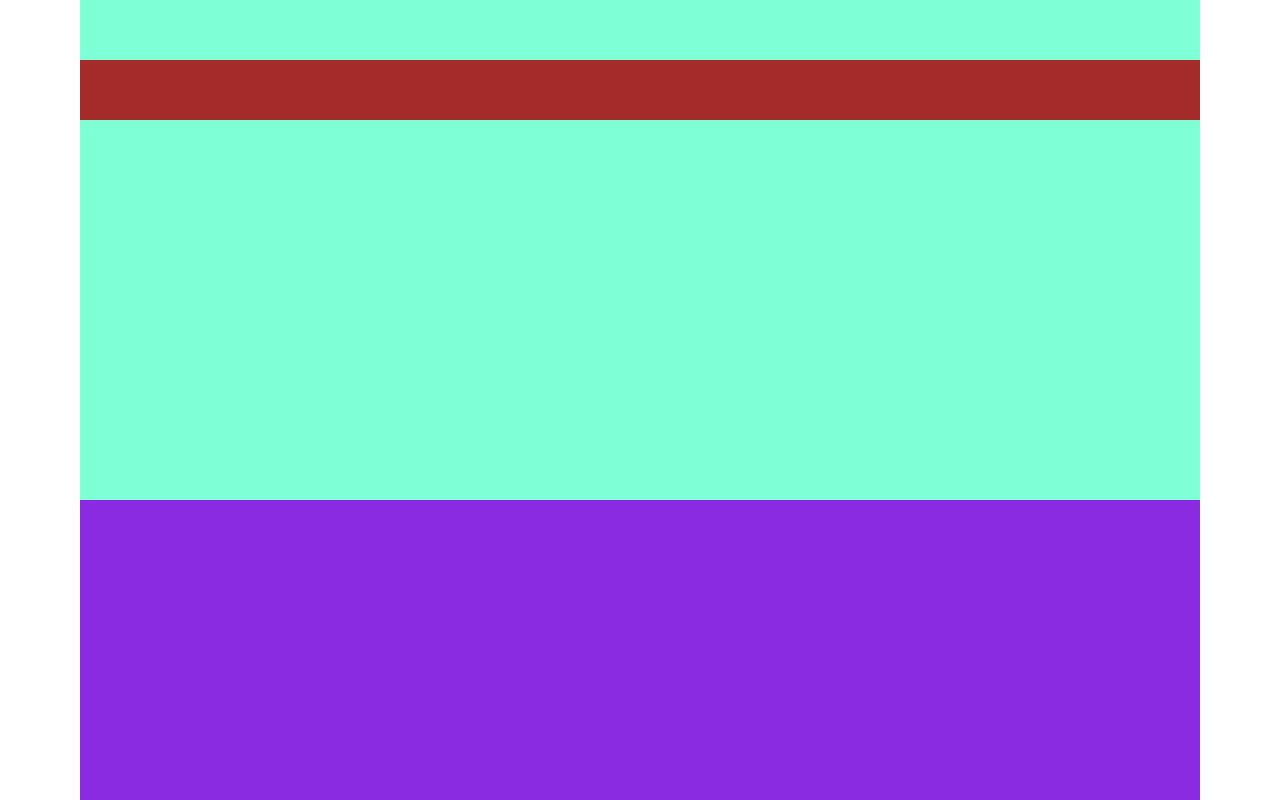
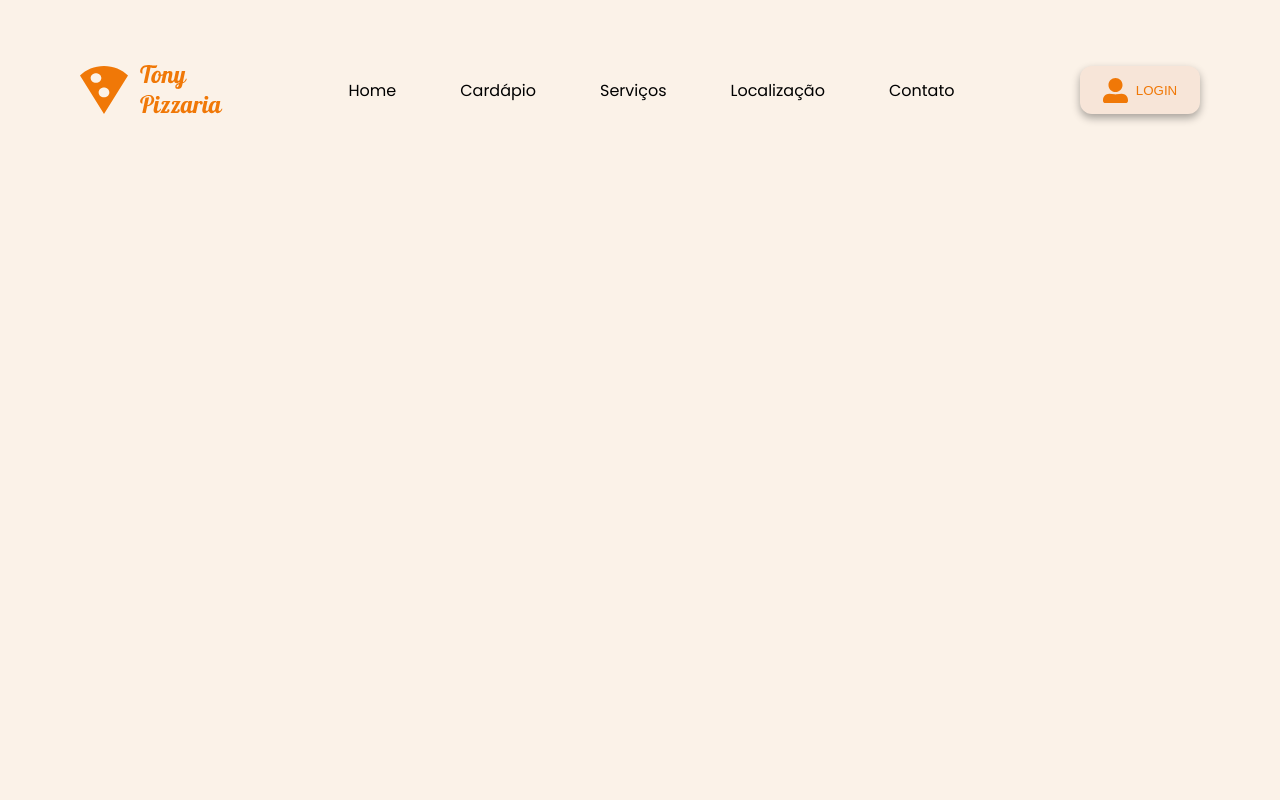
Before and after one commit to wees77/tony.pizzaria_lima, a plain HTML site: page index.html in a window 1280 px wide. Shown: the top 800 px of the page. Drawn offline with Linux system fonts and the light colour scheme.

Commit message:
Header concluído

```diff
--- a/index.html
+++ b/index.html
@@ -3,11 +3,35 @@
 <head>
     <meta charset="UTF-8">
     <meta name="viewport" content="width=device-width, initial-scale=1.0">
+    <link href="https://fonts.googleapis.com/css2?family=Poppins:ital,wght@0,100;0,200;0,300;0,400;0,500;0,600;0,700;0,800;0,900;1,100;1,200;1,300;1,400;1,500;1,600;1,700;1,800;1,900&display=swap" rel="stylesheet">
     <link rel="stylesheet" href="style.css">
     <title>Tony Pizzaria</title>
 </head>
 <body>
-    <header></header>
+    <header>
+        <img src="./icons/Logo.svg" alt="Logo Tony Pizzaria">
+        <ul>
+            <li>
+                <a href="#">Home</a>
+            </li>
+            <li>
+                <a href="#">Cardápio</a>
+            </li>
+            <li>
+                <a href="#">Serviços</a>
+            </li>
+            <li>
+                <a href="#">Localização</a>
+            </li>
+            <li>
+                <a href="#">Contato</a>
+            </li>
+        </ul>
+        <button type="button" class="login">
+            <img src="./icons/Icon-user.svg" alt="Icone usuário">
+            <span>LOGIN</span>
+        </button>
+    </header>
     <main></main>
     <footer></footer>
 
--- a/style.css
+++ b/style.css
@@ -1,3 +1,7 @@
+:root{
+    --primary-color: #f07807;
+    --secundary-color: #f7e5d8;
+}
 *{
     padding: 0;
     margin: 0;
@@ -15,22 +19,61 @@ ul,il,ol{
 
 header{
     position: fixed;
-    background-color: brown;
     height: 60px;
     width: calc(100% - 160px);
     top: 60px;
+    display: flex;
+    justify-content: space-between;
+    align-items: center;
+}
+
+header ul{
+    display: flex;
+    color: black;
+    justify-content: space-between;
+    align-items: center;
+    gap: 48px;
+    font-size: 1rem;
+}
+
+header li{
+    padding: 4px 8px;
+    transition: .5s;
+
+}
+
+header li:hover{
+    background-color: #fbddc1;
+    box-shadow: 0 4px 8px #0005;
+}
+
+.login{
+    height: 48px;
+    width: 120px;
+    border-radius: 12px;
+    border: none;
+    background-color: var(--secundary-color);
+    box-shadow: 0 4px 8px #0005;
+    display: flex;
+    align-items: center;
+    justify-content: center;
+    gap: 8px;
+
+}
+
+span{
+    color: #f07807;
 }
 
 body{
+    background-color: #fbf2e8;
+    font-family: "Poppins", sans-serif;
     padding: 0 80px;
-
 }
 
 main{
-    background-color: aquamarine;
     height: 500px;
 }
 footer{
-    background-color: blueviolet;
     height: 526px;
 }
```
Also changed, not shown: icons/Icon-user.svg (added), icons/Logo.svg (added), icons/icon-tony.svg (added), 2 other files.
